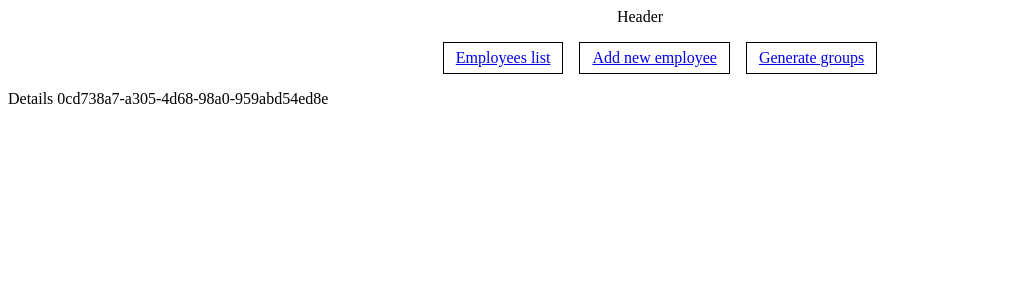
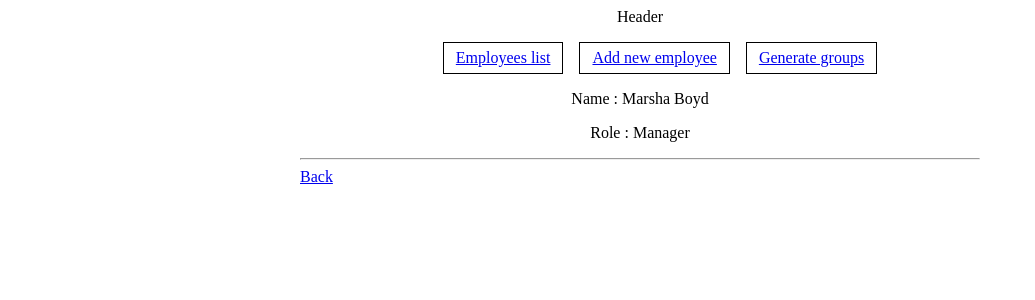
Before and after one commit to lbassin/react-santa, a React (Create React App) app: page /employee/0cd738a7-a305-4d68-98a0-959abd54ed8e/view in a window 1280 px wide. Shown: the top 300 px of the page, without its empty margins (0-1035 px from the left). Built offline with nearby package versions, Linux system fonts and the light colour scheme.

Commit message:
Employee Details

```diff
--- a/src/containers/employee/EmployeeDetails.js
+++ b/src/containers/employee/EmployeeDetails.js
@@ -1,17 +1,52 @@
 import React from 'react';
+import EmployeeRepository from "../../repositories/EmployeeRepository";
+import { Link } from "react-router-dom";
+
+const DetailsStyle = {
+    width: '80%',
+    maxWidth: '680px',
+    margin: 'auto'
+};
+
+const TextCenter = {
+    textAlign: 'center',
+}
 
 class EmployeeDetails extends React.Component {
     constructor(props) {
         super(props);
 
         this.state = {
-            id: props.match.params.id
+            id: props.match.params.id,
+            employee: {}
         }
     }
 
+    componentDidMount() {
+        EmployeeRepository.fetchOne(this.state.id).then(employee => {
+            this.setState({ employee });
+        });
+    }
 
     render() {
-        return <div>Details {this.state.id}</div>
+        const employee = this.state.employee;
+
+        return (
+            <div style={DetailsStyle}>
+                <div style={TextCenter}>
+                    <p>
+                        Name : {employee.name}
+                    </p>
+                    <p>
+                        Role : {employee.role}
+                    </p>
+                </div>
+
+                <hr/>
+
+                <Link to="/employee/list">Back</Link>
+            </div>
+        )
     }
 }
 
--- a/src/repositories/EmployeeRepository.js
+++ b/src/repositories/EmployeeRepository.js
@@ -19,10 +19,18 @@ class EmployeeRepository {
         employee.id = uuidv4();
         EmployeeRepository.employees.push(employee);
     }
+
+    static fetchOne(id) {
+        return new Promise(resolve => {
+            setTimeout(() => {
+                resolve(EmployeeRepository.employees.find(employee => employee.id === id));
+            }, 500);
+        })
+    }
 }
 
 function uuidv4() {
-    return 'xxxxxxxx-xxxx-4xxx-yxxx-xxxxxxxxxxxx'.replace(/[xy]/g, function(c) {
+    return 'xxxxxxxx-xxxx-4xxx-yxxx-xxxxxxxxxxxx'.replace(/[xy]/g, function (c) {
         let r = Math.random() * 16 | 0, v = c === 'x' ? r : ((r & 0x3) | 0x8);
         return v.toString(16);
     });
```
